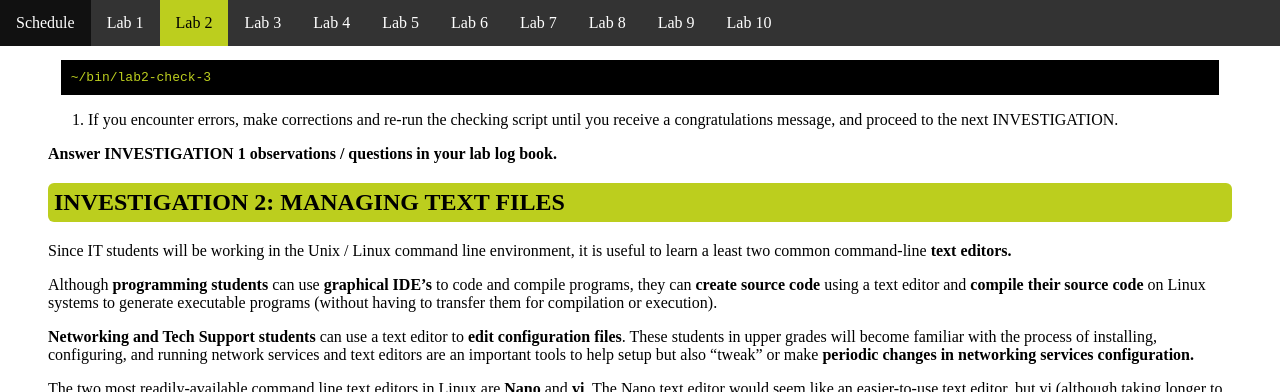
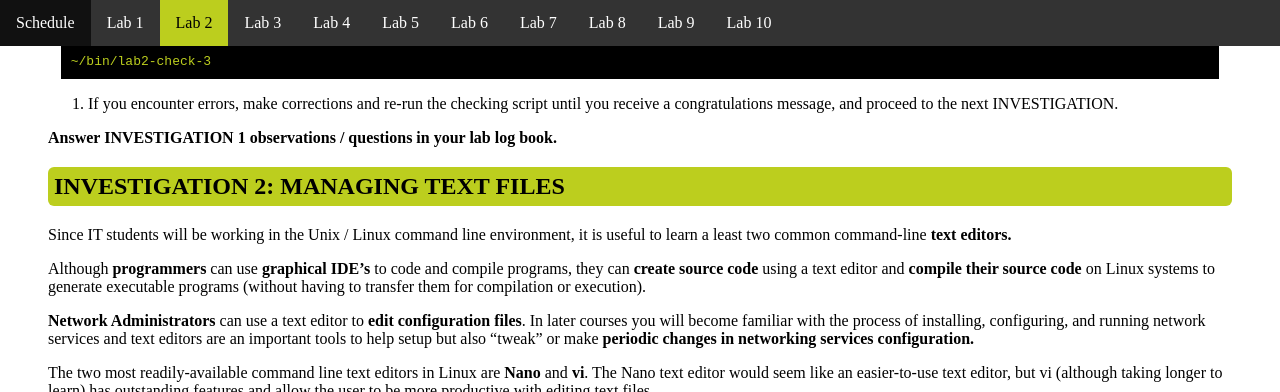
Before and after one commit to jmcarman/lin1.github.io, a Jekyll site: the page built from lab2.md, in a window 1280 px wide and 900 px high, scrolled down 9308 px, cut to the strip 0-392 px from the top of the window. Built offline with Jekyll 4.4.1, drawn with Linux system fonts in a browser that asks for light colours; some of the changed text lies outside the part shown.

Commit message:
Lab 2: Finished updating content.

```diff
--- a/lab2.md
+++ b/lab2.md
@@ -53,9 +53,7 @@ description: Unix/Linux File Management
 
 **Links:**
 
-| [ln](http://man7.org/linux/man-pages/man1/ln.1.html) |
-| :--------------------------------------------------- |
-
+- [ln](http://man7.org/linux/man-pages/man1/ln.1.html)
 - [Hard Links](http://www.linfo.org/hard_link.html#:~:text=A%20hard%20link%20is%20merely,created%20to%20other%20hard%20links.)
 - [Symbolic Links](https://www.computerhope.com/jargon/s/symblink.htm#:~:text=Alternatively%20referred%20to%20as%20a,or%20directory%20using%20its%20path.&text=In%20Linux%20and%20Unix%20symbolic,created%20using%20the%20mklink%20command.)
 
@@ -429,9 +427,9 @@ rm -ri files
 
 Since IT students will be working in the Unix / Linux command line environment, it is useful to learn a least two common command-line **text editors.**
 
-Although **programming students** can use **graphical IDE's** to code and compile programs, they can **create source code** using a text editor and **compile their source code** on Linux systems to generate executable programs (without having to transfer them for compilation or execution).
+Although **programmers** can use **graphical IDE's** to code and compile programs, they can **create source code** using a text editor and **compile their source code** on Linux systems to generate executable programs (without having to transfer them for compilation or execution).
 
-**Networking and Tech Support students** can use a text editor to **edit configuration files**. These students in upper grades will become familiar with the process of installing, configuring, and running network services and text editors are an important tools to help setup but also "tweak" or make **periodic changes in networking services configuration.**
+**Network Administrators** can use a text editor to **edit configuration files**. In later courses you will become familiar with the process of installing, configuring, and running network services and text editors are an important tools to help setup but also "tweak" or make **periodic changes in networking services configuration.**
 
 The two most readily-available command line text editors in Linux are **Nano** and **vi**. The Nano text editor would seem like an easier-to-use text editor, but vi (although taking longer to learn) has outstanding features and allow the user to be more productive with editing text files.
 
```
Also changed, not shown: img/Directory-structure-10.png, img/Tree-diagram.png.
